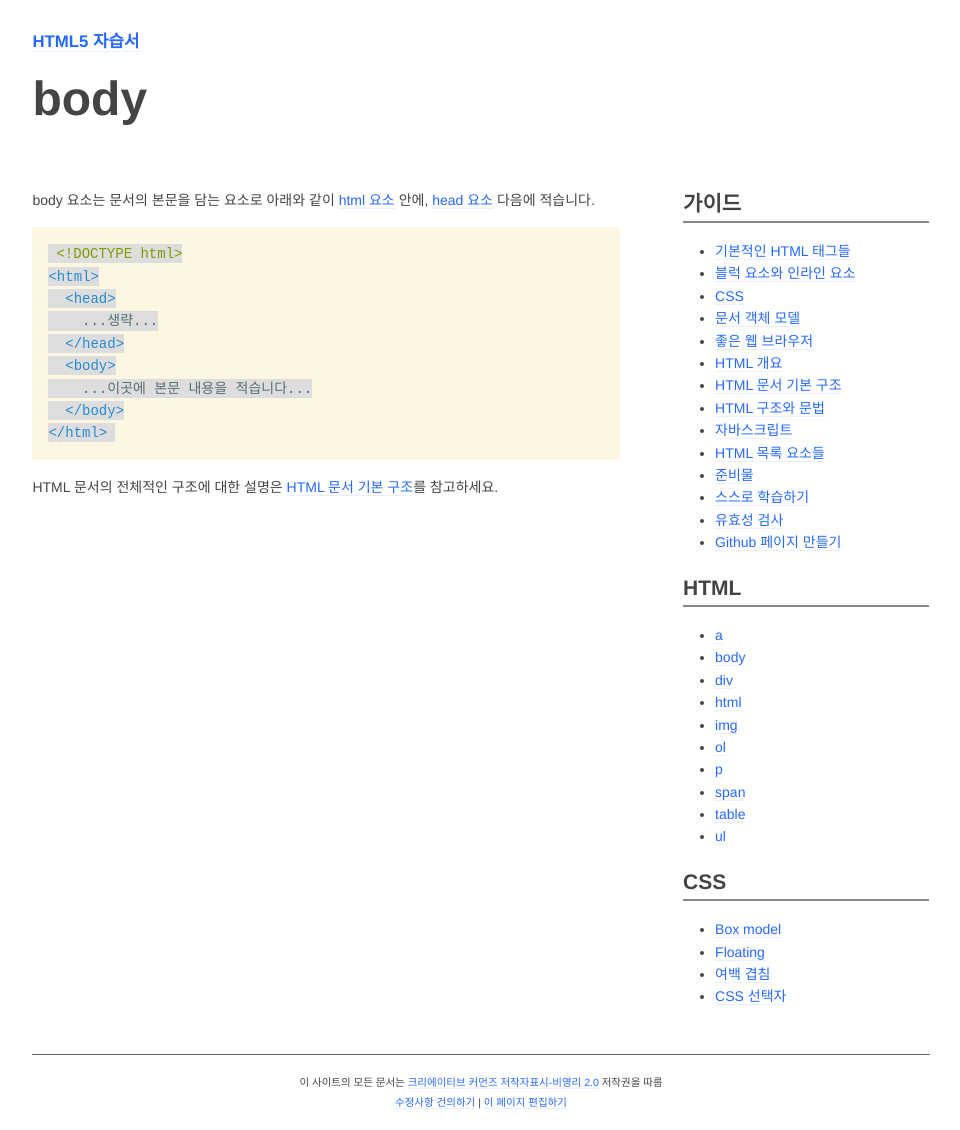
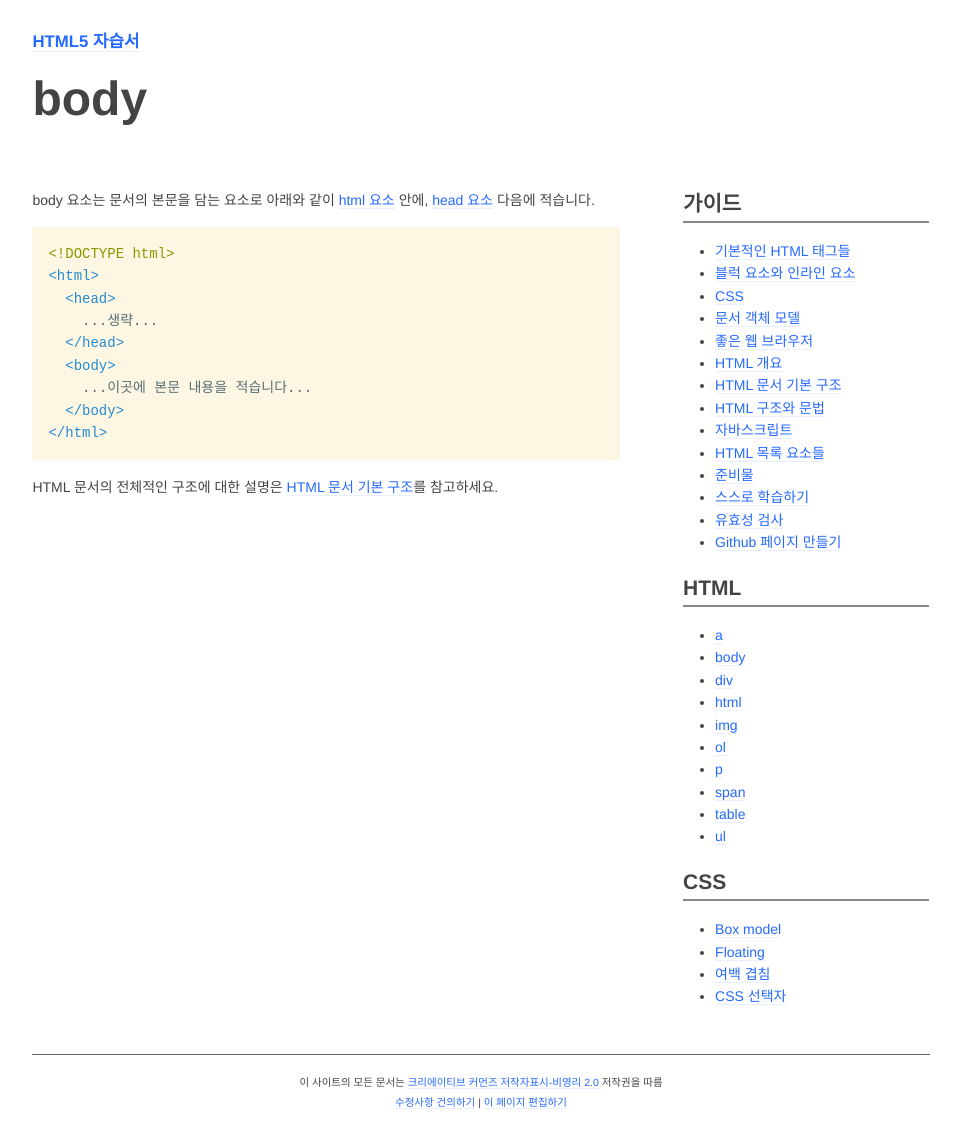
Before and after one commit to juniair/html5tutorial.github.io, a Jekyll site: the page built from _html/body.md, in a window 1280 px wide. Shown: the whole page, without its empty margins (159-1119 px from the left). Built offline with Jekyll 4.4.1, drawn with Linux system fonts in a browser that asks for light colours.

Commit message:
Update main.scss

```diff
--- a/assets/css/main.scss
+++ b/assets/css/main.scss
@@ -132,7 +132,7 @@
     margin: 1rem 0;
   }
 
-  code {
+  > code, p > code, li > code {
     background-color: #DDD;
     padding: 0.1rem 0.5rem;
     font-family: monospace;
```
